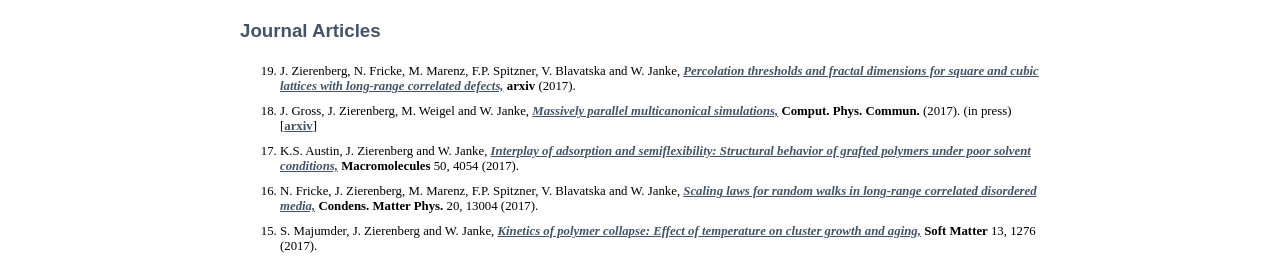
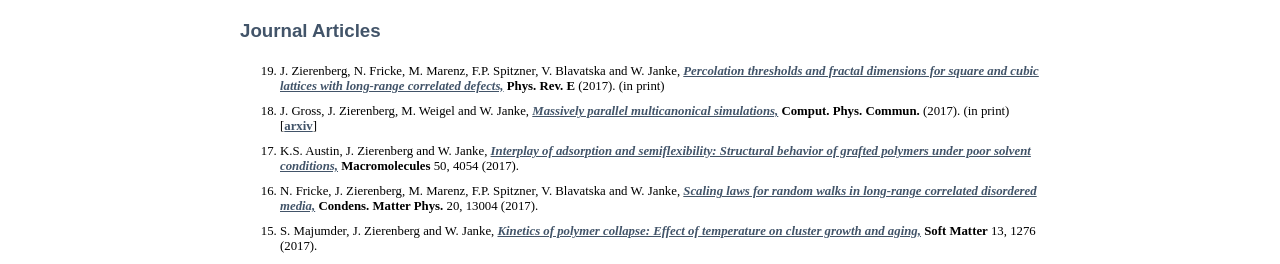
Before and after one commit to zierenberg/zierenberg.github.io, a Jekyll site: the page built from _pages/03_publications.md, in a window 1280 px wide and 900 px high. Shown: the part 404-668 px from the top of the window. Built offline with Jekyll 4.4.1, drawn with Linux system fonts in a browser that asks for light colours; some web fonts are replaced.

Commit message:
pre in print

```diff
--- a/_pages/03_publications.md
+++ b/_pages/03_publications.md
@@ -31,13 +31,14 @@ see also <a href="https://arxiv.org/a/zierenberg_j_1.html">arxiv</a><br>
 <!-- List of journal publications start -->
 <li>J. Zierenberg, N. Fricke, M. Marenz, F.P. Spitzner, V. Blavatska and W. Janke,
 <pubtitle><a href=" https://arxiv.org/abs/1708.02296">  Percolation thresholds and fractal dimensions for square and cubic lattices with long-range correlated defects,</a></pubtitle>
-<journal> arxiv</journal> (2017).
+<journal> Phys. Rev. E</journal> (2017).
+ (in print)
 </li>
 
 <li>J. Gross, J. Zierenberg, M. Weigel and W. Janke,
 <pubtitle><a href=" http://www.sciencedirect.com/science/article/pii/S0010465517303697"> Massively parallel multicanonical simulations,</a></pubtitle>
 <journal> Comput. Phys. Commun.</journal> (2017).
- (in press) [<a href="https://arxiv.org/abs/1707.00919">arxiv</a>]
+ (in print) [<a href="https://arxiv.org/abs/1707.00919">arxiv</a>]
 </li>
 
 <li>K.S. Austin, J. Zierenberg and W. Janke,
```
Also changed, not shown: 1 other file.
